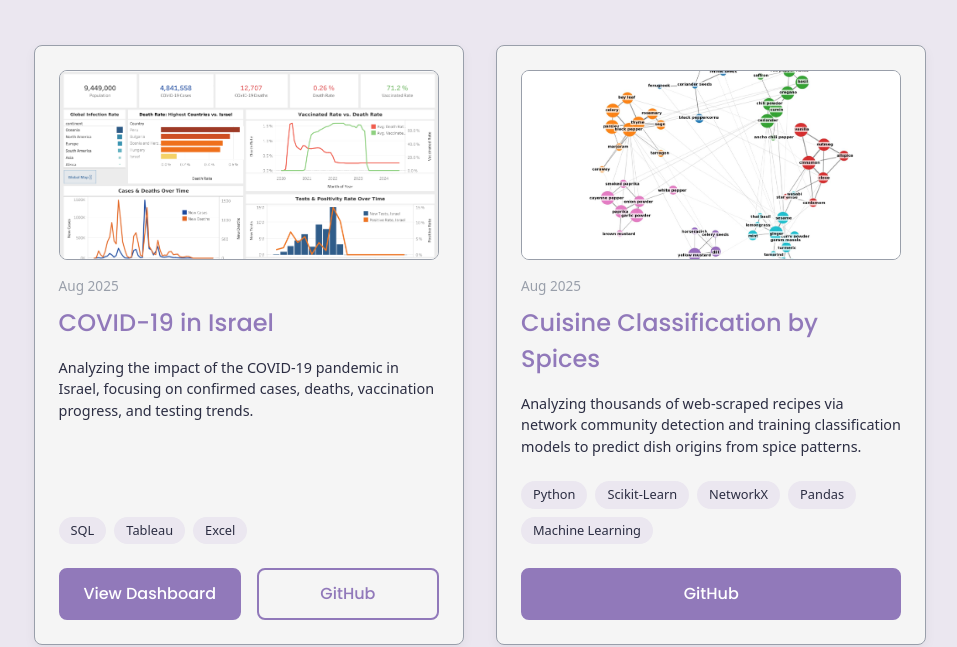
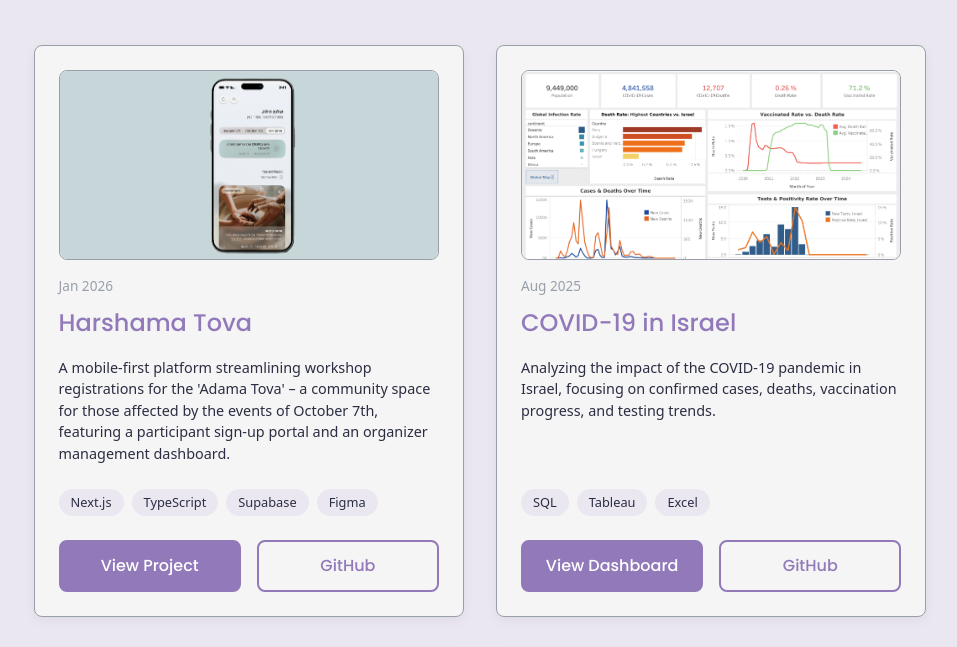
Before and after one commit to noammaoz1/noam-website, a website built with Vite: page projects.html in a window 1280 px wide. Shown: the part 263-910 px from the top of the page, without its empty margins (160-1117 px from the left). Built offline with nearby package versions, Linux system fonts and the light colour scheme.

Commit message:
added the harshama tova project.

```diff
--- a/projects.html
+++ b/projects.html
@@ -47,6 +47,32 @@
       <p>Here are some of the projects I've been working on!</p>
 
       <div class="project-grid">
+
+            <div class="project-card">
+                <img
+                    src="/images/harshama-tova-img.png"
+                    alt="Harshama Tova Preview"
+                    class="project-image"
+                />
+
+                <div class="project-card-content">
+                    <span class="project-date">Jan 2026</span>
+                    <h3>Harshama Tova</h3>
+                    <p>A mobile-first platform streamlining workshop registrations for the 'Adama Tova' – a community space for those affected by the events of October 7th, featuring a participant sign-up portal and an organizer management dashboard.</p>
+
+                    <div class="project-skills">
+                        <span>Next.js</span>
+                        <span>TypeScript</span>
+                        <span>Supabase</span>
+                        <span>Figma</span>
+                    </div>
+
+                    <div class="project-link-group">
+                        <a href="https://harshama-tova.vercel.app/" class="project-link primary" target="_blank" rel="noopener noreferrer">View Project</a>
+                        <a href="https://github.com/product-jam-2026/Harshama-Tova" class="project-link secondary" target="_blank" rel="noopener noreferrer">GitHub</a>
+                    </div>
+                </div>
+            </div>
 
             <div class="project-card">
                 <img
@@ -109,7 +135,7 @@
                 <div class="project-card-content">
                     <span class="project-date">Jul 2025</span>
                     <h3>YallaGo</h3>
-                    <p>A social web-app for students that connects them through shared trips.</p>
+                    <p>A social web app connecting like-minded student travelers, featuring personalized partner matching, joinable group trips, and LLM-powered trip suggestions.</p>
 
                     <div class="project-skills">
                         <span>React</span>
```
Also changed, not shown: public/images/harshama-tova-img.png (added), 1 other file.
